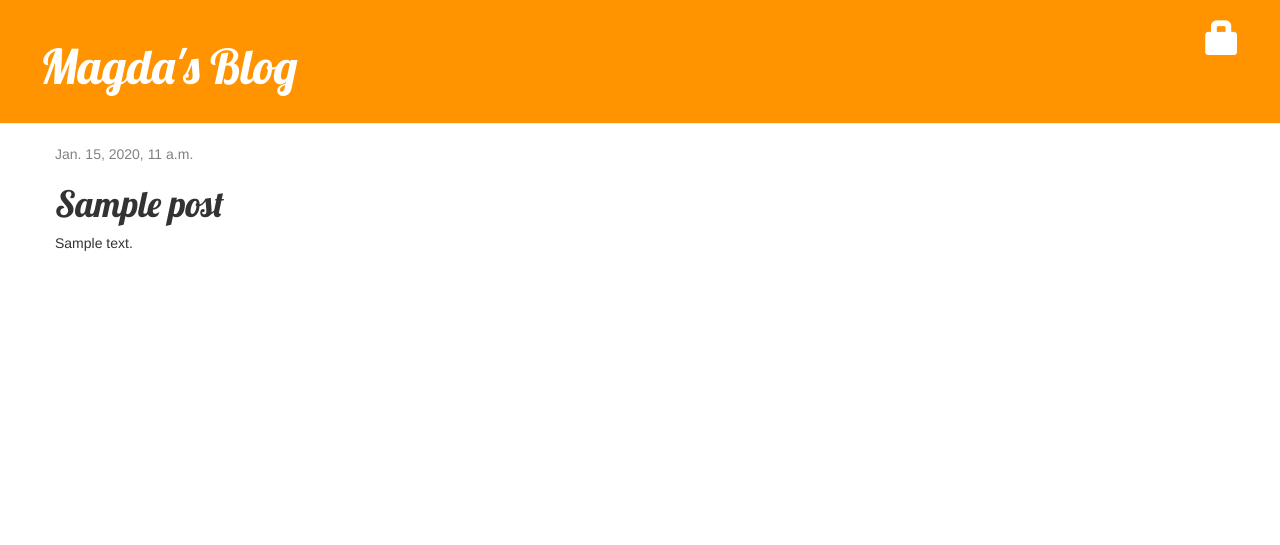
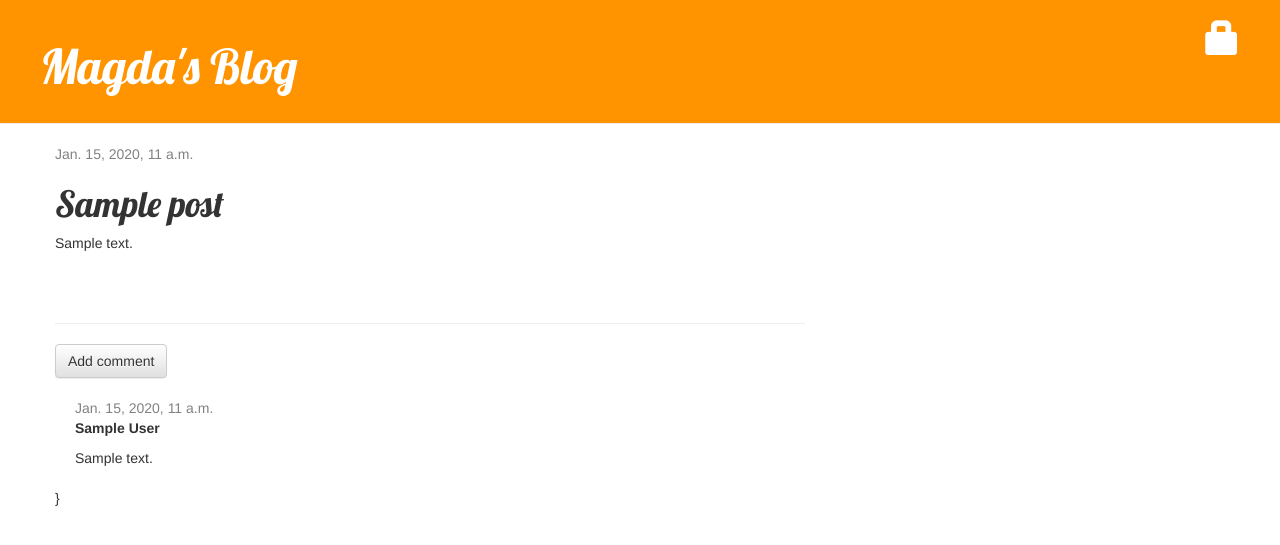
Before and after one commit to hryniewiczm/hello, a Django app: page /post/1/ in a window 1280 px wide. Shown: the top 545 px of the page. Run offline with Django 3.2, Linux system fonts and the light colour scheme; tables that the repository leaves empty hold one stand-in row (values such as "Sample post"); some libraries are stand-ins or nearby versions.

Commit message:
Adding comments

```diff
--- a/blog/admin.py
+++ b/blog/admin.py
@@ -1,4 +1,5 @@
 from django.contrib import admin
-from .models import Post
+from .models import Post, Comment
 
 admin.site.register(Post)
+admin.site.register(Comment)
--- a/blog/models.py
+++ b/blog/models.py
@@ -14,5 +14,22 @@ class Post(models.Model):
         self.published_date = timezone.now()
         self.save()
 
+    def approved_comments(self):
+        return self.comments.filter(approved_comment=True)
+
     def __str__(self):
         return self.title
+
+class Comment(models.Model):
+    post = models.ForeignKey('blog.Post', on_delete=models.CASCADE, related_name='comments')
+    author = models.CharField(max_length=200)
+    text = models.TextField()
+    created_date = models.DateTimeField(default=timezone.now)
+    approved_comment = models.BooleanField(default=False)
+
+    def approve(self):
+        self.approved_comment = True
+        self.save()
+
+    def __str__(self):
+        return self.text
--- a/blog/static/css/blog.css
+++ b/blog/static/css/blog.css
@@ -44,3 +44,7 @@ h1, h2, h3, h4 {
 .post h1 a, .post h1 a:visited {
     color: #000000;
 }
+
+.comment {
+    margin: 20px 0px 20px 20px;
+}
--- a/blog/templates/blog/post_detail.html
+++ b/blog/templates/blog/post_detail.html
@@ -16,4 +16,23 @@
         <h1>{{ post.title }}</h1>
         <p>{{ post.text|linebreaksbr }}</p>
     </div>
+    <hr>
+    <a class="btn btn-default" href="{% url 'add_comment_to_post' pk=post.pk %}">Add comment</a>
+    {% for comment in post.comments.all %}
+    {% if user.is_authenticated or comment.approved_comment %}
+    <div class="comment">
+        <div class="date">
+            {{ comment.created_date }}
+            {% if not comment.approved_comment %}
+                <a class="btn btn-default" href="{% url 'comment_remove' pk=comment.pk %}"><span class="glyphicon glyphicon-remove"></span></a>
+                <a class="btn btn-default" href="{% url 'comment_approve' pk=comment.pk %}"><span class="glyphicon glyphicon-ok"></span></a>
+            {% endif %}
+        </div>
+        <strong>{{ comment.author }}</strong>
+        <p>{{ comment.text|linebreaks }}</p>
+    </div>
+            {% endif %}
+        {% empty %}
+        <p>No comments here yet :(</p>
+    {% endfor %}}
 {% endblock %}
--- a/blog/templates/blog/post_list.html
+++ b/blog/templates/blog/post_list.html
@@ -4,10 +4,11 @@
     {% for post in posts %}
         <div class="post">
             <div class="date">
-                <p>published: {{ post.published_date }}</p>
+                {{ post.published_date }}
             </div>
             <h1><a href="{% url 'post_detail' pk=post.pk %}">{{ post.title }}</a></h1>
             <p>{{ post.text|linebreaksbr }}</p>
+            <a href="{% url 'post_detail' pk=post.pk %}">Comments: {{ post.approved_comments.count }}</a>
         </div>
     {% endfor %}
-{% endblock %}
+{% endblock content %}
--- a/blog/urls.py
+++ b/blog/urls.py
@@ -9,4 +9,7 @@ urlpatterns = [
     path('drafts/', views.post_draft_list, name='post_draft_list'),
     path('post/<pk>/publish/', views.post_publish, name='post_publish'),
     path('post/<pk>/remove/', views.post_remove, name='post_remove'),
+    path('post/<int:pk>/comment/', views.add_comment_to_post, name='add_comment_to_post'),
+    path('comment/<int:pk>/approve/', views.comment_approve, name='comment_approve'),
+    path('comment/<int:pk>/remove/', views.comment_remove, name='comment_remove'),
 ]
--- a/blog/views.py
+++ b/blog/views.py
@@ -1,8 +1,8 @@
 from django.contrib.auth.decorators import login_required
 from django.shortcuts import render, get_object_or_404, redirect
 from django.utils import timezone
-from .models import Post
-from .forms import PostForm
+from .models import Post, Comment
+from .forms import PostForm, CommentForm
 
 def post_list(request):
     posts = Post.objects.filter(published_date__lte=timezone.now()).order_by('published_date')
@@ -57,3 +57,28 @@ def post_remove(request, pk):
     post = get_object_or_404(Post, pk=pk)
     post.delete()
     return redirect('post_list')
+
+def add_comment_to_post(request, pk):
+    post = get_object_or_404(Post, pk=pk)
+    if request.method == "POST":
+        form = CommentForm(request.POST)
+        if form.is_valid():
+            comment = form.save(commit=False)
+            comment.post = post
+            comment.save()
+            return redirect('post_detail', pk=post.pk)
+    else:
+        form = CommentForm()
+    return render(request, 'blog/add_comment_to_post.html', {'form': form})
+
+@login_required
+def comment_approve(request, pk):
+    comment = get_object_or_404(Comment, pk=pk)
+    comment.approve()
+    return redirect('post_detail', pk=comment.post.pk)
+
+@login_required
+def comment_remove(request, pk):
+    comment = get_object_or_404(Comment, pk=pk)
+    comment.delete()
+    return redirect('post_detail', pk=comment.post.pk)
```
Also changed, not shown: blog/forms.py (+7 -1 lines), blog/templates/blog/add_comment_to_post.html (added, +9 -0 lines), blog/migrations/0002_comment.py (added).
